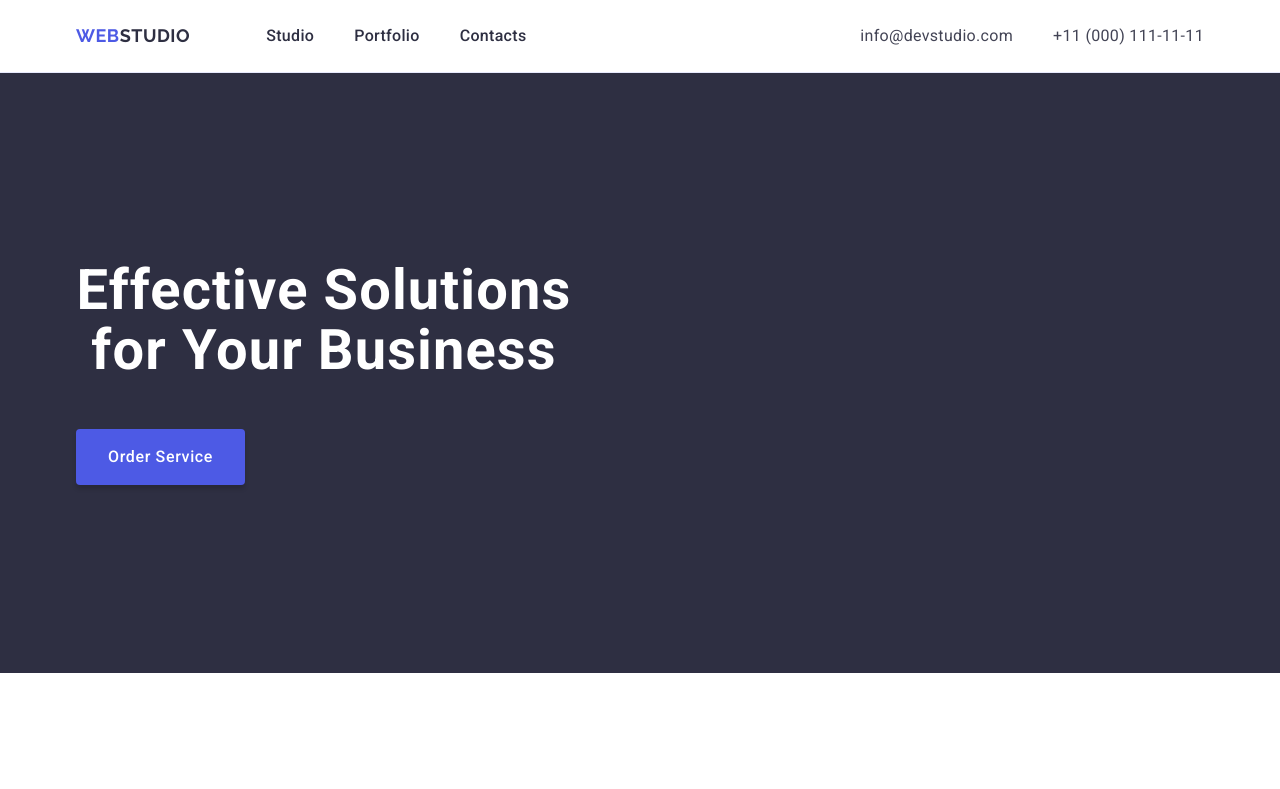
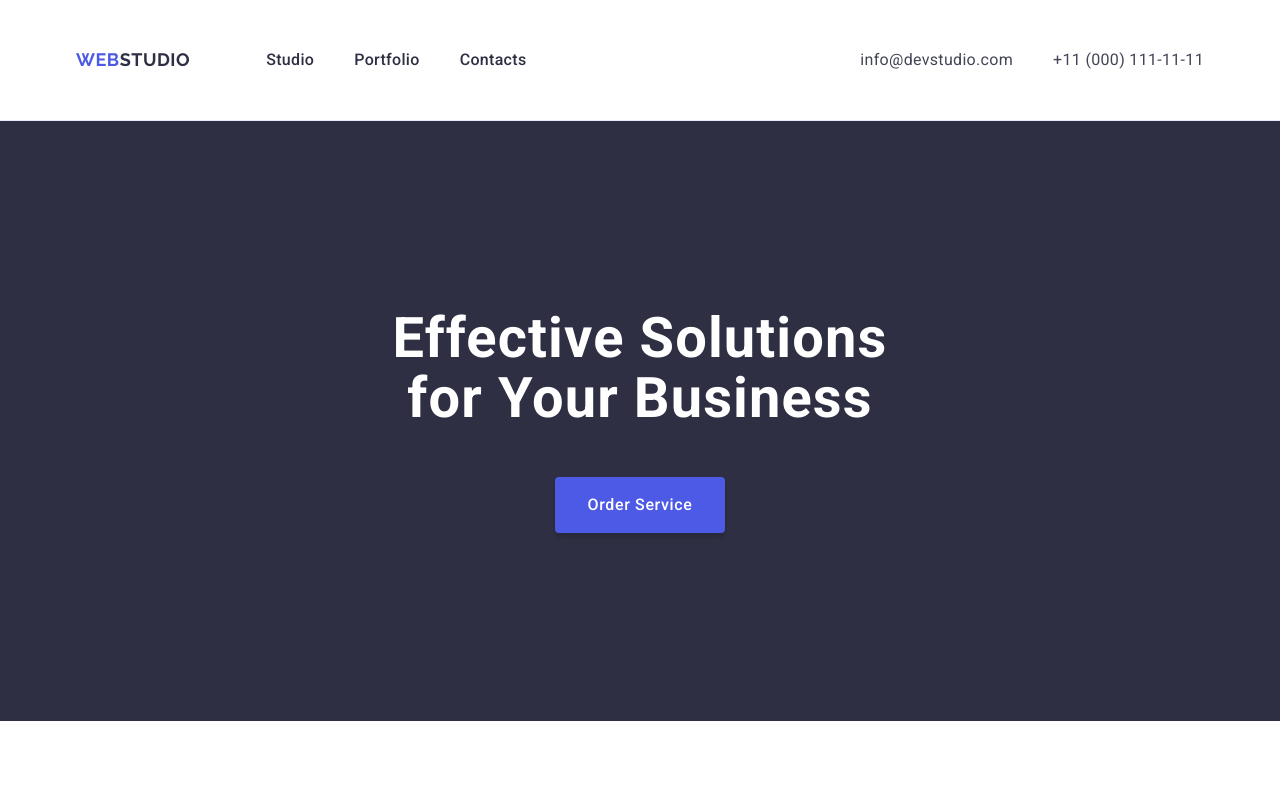
Before and after one commit to anastasiyakohut/goit-markup-hw-03, a plain HTML site: page index.html in a window 1280 px wide. Shown: the top 789 px of the page. Drawn offline with nearby package versions, Linux system fonts and the light colour scheme.

Commit message:
flex updated

```diff
--- a/css/styles.css
+++ b/css/styles.css
@@ -84,8 +84,8 @@ img {
   gap: 40px;
 }
 
-.header-menu-item {
-}
+/*.header-menu-item {
+}*/
 
 .header-menu-link {
   color: #2e2f42;
@@ -94,6 +94,7 @@ img {
   line-height: 1.5;
   letter-spacing: 0.02em;
   padding: 24px 0;
+  display: block;
 }
 
 .header-menu-link:hover,
@@ -149,6 +150,8 @@ img {
   line-height: 1.07;
   letter-spacing: 0.02em;
   margin-bottom: 48px;
+  margin-left: auto;
+  margin-right: auto;
   max-width: 496px;
 }
 
@@ -167,6 +170,8 @@ img {
   cursor: pointer;
   display: block;
   min-width: 169px;
+  margin-left: auto;
+  margin-right: auto;
 }
 
 .hero-button:hover,
```
